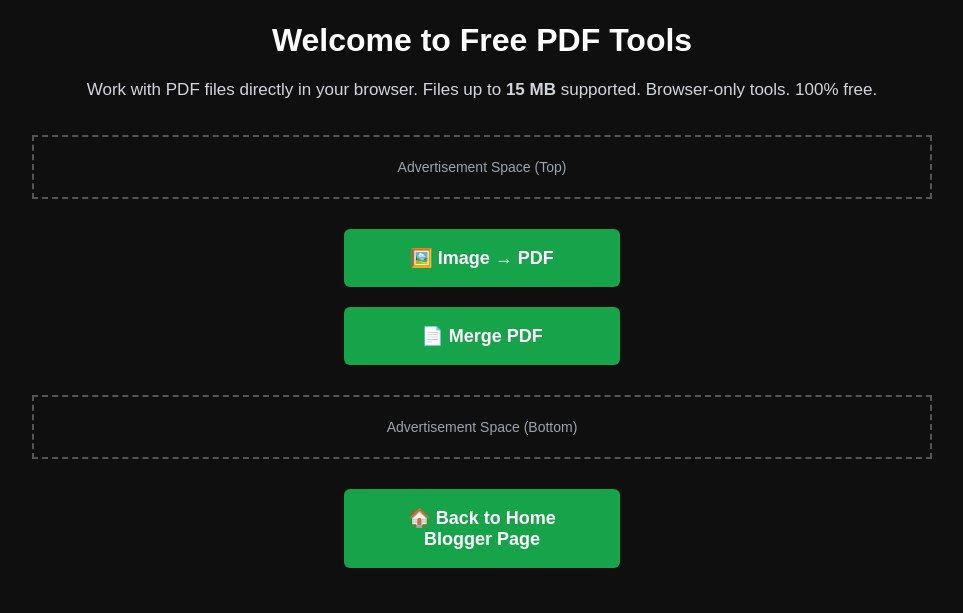
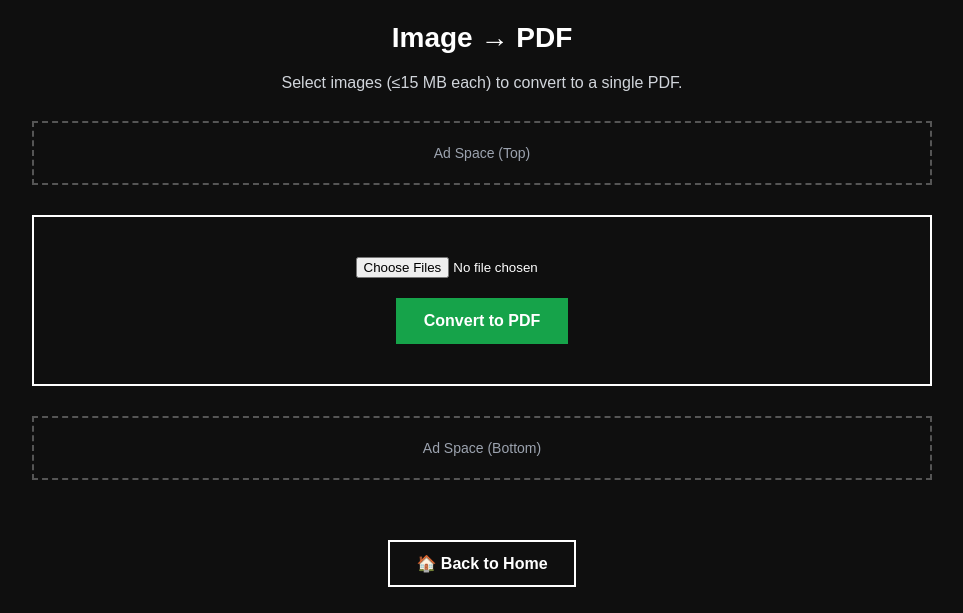
Before and after one commit to easyusehub/Image-To-Pdf, a plain HTML site: page index.html in a window 1280 px wide. Shown: the part 213-826 px from the top of the page, without its empty margins (158-1121 px from the left). Drawn offline with nearby package versions, Linux system fonts and the light colour scheme.

Commit message:
Update index.html

```diff
--- a/index.html
+++ b/index.html
@@ -2,41 +2,75 @@
 <html lang="en">
 <head>
 <meta charset="UTF-8">
-<title>PDF Tools – Free Online (≤15MB)</title>
+<title>Image to PDF – Free</title>
 <meta name="viewport" content="width=device-width, initial-scale=1.0">
-<meta name="description" content="Free online PDF tools. Convert images to PDF, merge PDFs. Works up to 15 MB. 100% free, no API, no signup.">
-
 <style>
 body{margin:0;font-family:Arial,sans-serif;background:#0f0f0f;color:#fff;text-align:center;}
 .container{max-width:900px;margin:auto;padding:25px;}
 .logo img{max-width:220px;margin:20px auto 25px;display:block;}
-h1{font-size:32px;margin-bottom:10px;}
-p{color:#d1d5db;font-size:17px;line-height:1.7;}
-.tool-link{display:block;margin:20px auto;padding:18px 28px;background:#16a34a;color:#fff;font-size:18px;font-weight:bold;text-decoration:none;width:220px;border-radius:6px;}
-.tool-link:hover{opacity:0.9;}
-.ad-box{border:2px dashed #555;padding:22px;margin:30px 0;color:#9ca3af;font-size:14px;text-align:center;}
+h1{font-size:28px;margin-bottom:10px;}
+p{color:#d1d5db;font-size:16px;line-height:1.6;}
+.tool-box{border:2px solid #fff;padding:25px;margin:30px 0;}
+input[type=file]{margin-top:15px;}
+button{margin-top:20px;padding:14px 28px;font-size:16px;font-weight:bold;background:#16a34a;color:#fff;border:none;cursor:pointer;}
+button:hover{opacity:0.9;}
+.message{margin-top:15px;font-weight:bold;}
+.ad-box{border:2px dashed #555;padding:22px;margin:25px 0;color:#9ca3af;font-size:14px;text-align:center;}
+.home-btn{display:inline-block;margin-top:35px;padding:12px 26px;border:2px solid #fff;color:#fff;text-decoration:none;font-weight:bold;}
+.home-btn:hover{background:#16a34a;border-color:#16a34a;}
 </style>
 </head>
 <body>
 <div class="container">
 
-<!-- Logo -->
 <div class="logo">
   <img src="https://i.ibb.co/XZgfQQzR/file-0000000024cc7206a8d22dc065915cc1.png" alt="PDF Tools Logo">
 </div>
 
-<h1>Welcome to Free PDF Tools</h1>
-<p>Work with PDF files directly in your browser. Files up to <b>15 MB</b> supported. Browser-only tools. 100% free.</p>
+<h1>Image → PDF</h1>
+<p>Select images (≤15 MB each) to convert to a single PDF.</p>
 
-<div class="ad-box">Advertisement Space (Top)</div>
+<div class="ad-box">Ad Space (Top)</div>
 
-<a href="image-to-pdf.html" class="tool-link">🖼️ Image → PDF</a>
-<a href="merge-pdf.html" class="tool-link">📄 Merge PDF</a>
+<div class="tool-box">
+  <input type="file" id="images" accept="image/*" multiple>
+  <br>
+  <button onclick="convertToPDF()">Convert to PDF</button>
+  <div id="msg" class="message"></div>
+</div>
 
-<div class="ad-box">Advertisement Space (Bottom)</div>
+<div class="ad-box">Ad Space (Bottom)</div>
 
-<a href="https://easyusehub.blogspot.com/p/free-pdf-tools-easyusehub.html?m=1" class="tool-link">🏠 Back to Home Blogger Page</a>
+<a href="https://easyusehub.blogspot.com/p/free-pdf-tools-easyusehub.html?m=1" class="home-btn">🏠 Back to Home</a>
 
-</div>
+<script src="https://cdnjs.cloudflare.com/ajax/libs/jspdf/2.5.1/jspdf.umd.min.js"></script>
+<script>
+async function convertToPDF(){
+  const { jsPDF } = window.jspdf;
+  const files = document.getElementById('images').files;
+  const msg = document.getElementById('msg');
+  if(!files.length){ msg.innerText="Please select at least 1 image."; return; }
+
+  const pdf = new jsPDF();
+  let firstPage=true;
+
+  for(const f of files){
+    if(f.size>15*1024*1024){ msg.innerText="❌ File "+f.name+" exceeds 15 MB."; return; }
+
+    const imgData = await new Promise(res=>{
+      const reader = new FileReader();
+      reader.onload = e => res(e.target.result);
+      reader.readAsDataURL(f);
+    });
+
+    if(!firstPage) pdf.addPage();
+    pdf.addImage(imgData,'JPEG',10,10,190,0);
+    firstPage=false;
+  }
+
+  pdf.save("Converted.pdf");
+  msg.innerText="✅ PDF created successfully!";
+}
+</script>
 </body>
 </html>
```
